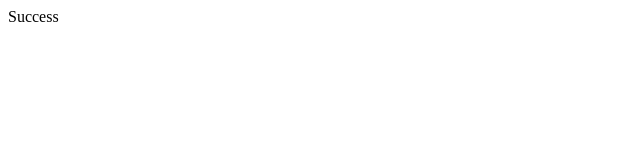
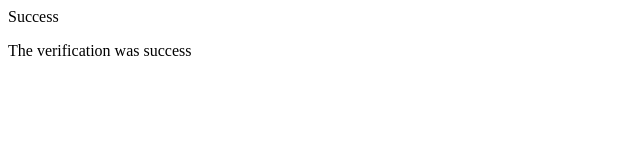
Before and after one commit to Krish0110/Frontend, a React (Create React App) app: page /success in a window 1280 px wide. Shown: the top 160 px of the page, without its empty margins (0-640 px from the left). Built offline with nearby package versions, Linux system fonts and the light colour scheme.

Commit message:
success page updated

```diff
--- a/src/components/Success.js
+++ b/src/components/Success.js
@@ -1,7 +1,10 @@
 //page if verification successful
 const Success = () => {
   return (
-    <div>Success</div>
+    <div>
+          <div>Success</div>
+          <p>The verification was success</p>
+    </div>
   )
 }
 
```
